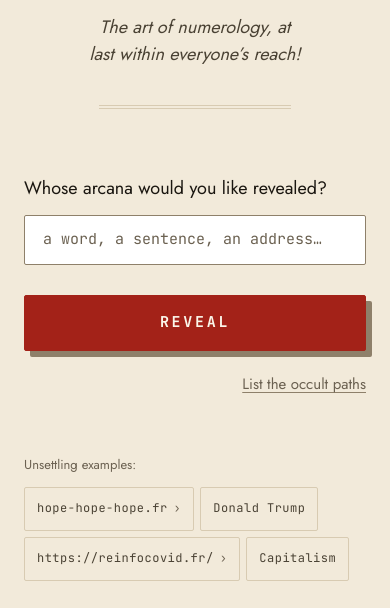
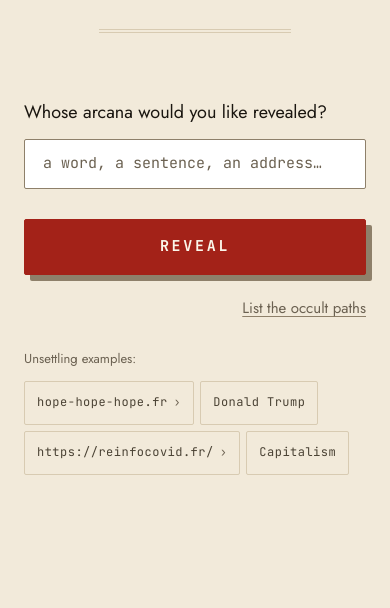
Before and after one commit to Apophenie/apophenie.github.io, a website built with Vite: page src/index.html in a window 390 px wide. Shown: the part 236-844 px from the top of the page. Built offline with nearby package versions, Linux system fonts and the light colour scheme.

Commit message:
L'accueil se resserre : 80 px en tête, les exemples remontent
Les espacements de l'accueil sont écrits en littéraux — 20 px en tête sur
mobile, 80 px au-dessus de 760 px — plutôt que redéfinis sur `--e8` et
`--e9`. Ces jetons valent 96 et 144 partout ailleurs ; les déplacer
déplacerait le reste du site.

« Exemples troublants » remonte sous le lien vers les voies : sa marge
passe de `--e6` à `--e3`. Ce n'est pas une section de plus, c'est la
suite immédiate du champ, et 48 px l'en séparaient comme deux sujets
étrangers.

⚠ C'est bien la marge des exemples qui bouge, jamais `--e6` : « j'ai
testé -30px et ça casse d'autres éléments d'interface sur d'autres
pages » (l'auteur). Un jeton d'espacement sert partout, et une valeur
négative n'est jamais une correction locale.

Le titre reste EN DESSOUS du lien plutôt qu'à sa gauche — essayé, puis
écarté : « c'est plus aéré ».

Co-Authored-By: Claude Opus 5 (1M context) <noreply@anthropic.com>

```diff
--- a/src/styles/pages.css
+++ b/src/styles/pages.css
@@ -2,12 +2,17 @@
 
 /* ═══════════════════════════════ 1. ACCUEIL ═══════════════════════════════ */
 
+/* ★ L'accueil respire MOINS par le haut, et les valeurs sont écrites ici.
+   « --e9 sur la page d'accueil, 80px ; --e8 plutôt 20px » (l'auteur). Ce sont
+   des LITTÉRAUX et non des jetons redéfinis : `--e8` et `--e9` valent 96 et 144
+   partout ailleurs, et les déplacer déplacerait le reste du site. Ici on ne
+   règle qu'une page, on l'écrit donc sur cette page. */
 .accueil {
   max-width: 34rem;
   margin: 0 auto;
-  padding: var(--e8) var(--e4) var(--e6);
+  padding: 20px var(--e4) var(--e6);
 }
-@media (min-width: 760px) { .accueil { padding-top: var(--e9); } }
+@media (min-width: 760px) { .accueil { padding-top: 80px; } }
 
 .accueil__reglages { display: flex; justify-content: flex-end; margin-bottom: var(--e4); }
 
@@ -160,7 +165,21 @@
 .message-erreur:empty { display: none; }
 .message-erreur::before { content: "△"; font-family: var(--machine); flex: none; }
 
-.exemples { margin-top: var(--e6); }
+/* ★ « Exemples troublants » remonte SOUS le lien, et reste aligné à gauche.
+   « Ça devrait être bien plus haut, sous Révéler » — puis, après essai :
+   « Garde "Exemples troublants" en dessous plutôt qu'à gauche, c'est plus
+   aéré » (l'auteur).
+
+   Ce qui l'éloignait, c'était `margin-top: var(--e6)` — 48 px, la respiration
+   entre deux SECTIONS. Or les exemples ne sont pas une section de plus : ils
+   prolongent le champ, ils en sont la suite immédiate. `--e3` les rapproche du
+   lien sans les y coller.
+
+   ⚠ Et c'est bien la marge des exemples qu'il fallait réduire, pas `--e6`
+   lui-même : « j'ai testé -30px et ça casse d'autres éléments d'interface sur
+   d'autres pages » (l'auteur). Ce jeton sert partout, et un espacement négatif
+   n'est jamais une correction locale. */
+.exemples { margin-top: var(--e3); }
 .exemples__titre { font-size: var(--fs-xs); color: var(--fg-3); margin-bottom: var(--e2); }
 .exemples__liste { display: flex; flex-wrap: wrap; gap: var(--e1); }
 .puce {
```
